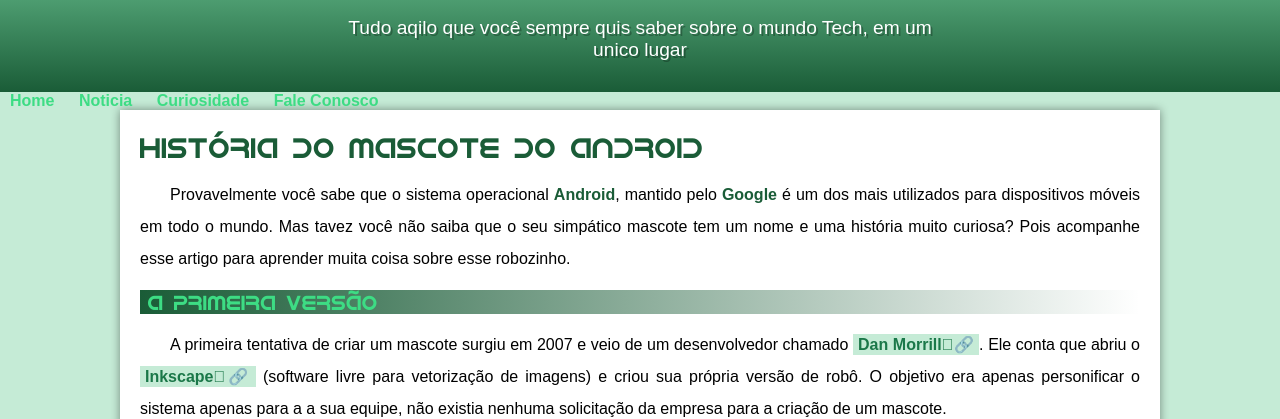
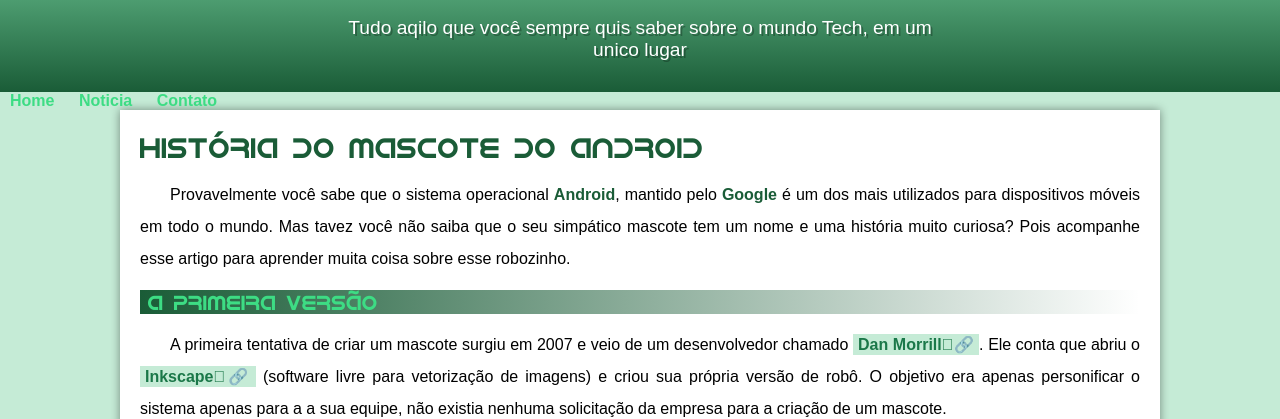
Before and after one commit to clovistecnologo/documento-android, a plain HTML site: page index.html.html in a window 1280 px wide. Shown: the part 98-517 px from the top of the page. Drawn offline with Linux system fonts and the light colour scheme.

```diff
--- a/estilo - Copia/style.css
+++ b/estilo - Copia/style.css
@@ -64,7 +64,7 @@ header > p{
     text-shadow: 2px 2px 0px rgba(0, 0, 0, 0.267);
 }
 
-}
+
 nav{
     background-color: var(--cor5);
     padding: 10px;
--- a/index.html.html
+++ b/index.html.html
@@ -16,8 +16,8 @@
      <nav>
        <a href="#">Home</a>
        <a href="#">Noticia</a>
-       <a href="#">Curiosidade</a>
-       <a href="#">Fale Conosco</a>
+
+       <a href="#">Contato</a>
      </nav>
 
      <main>
```
Also changed, not shown: index.html (+1 -1 lines).
